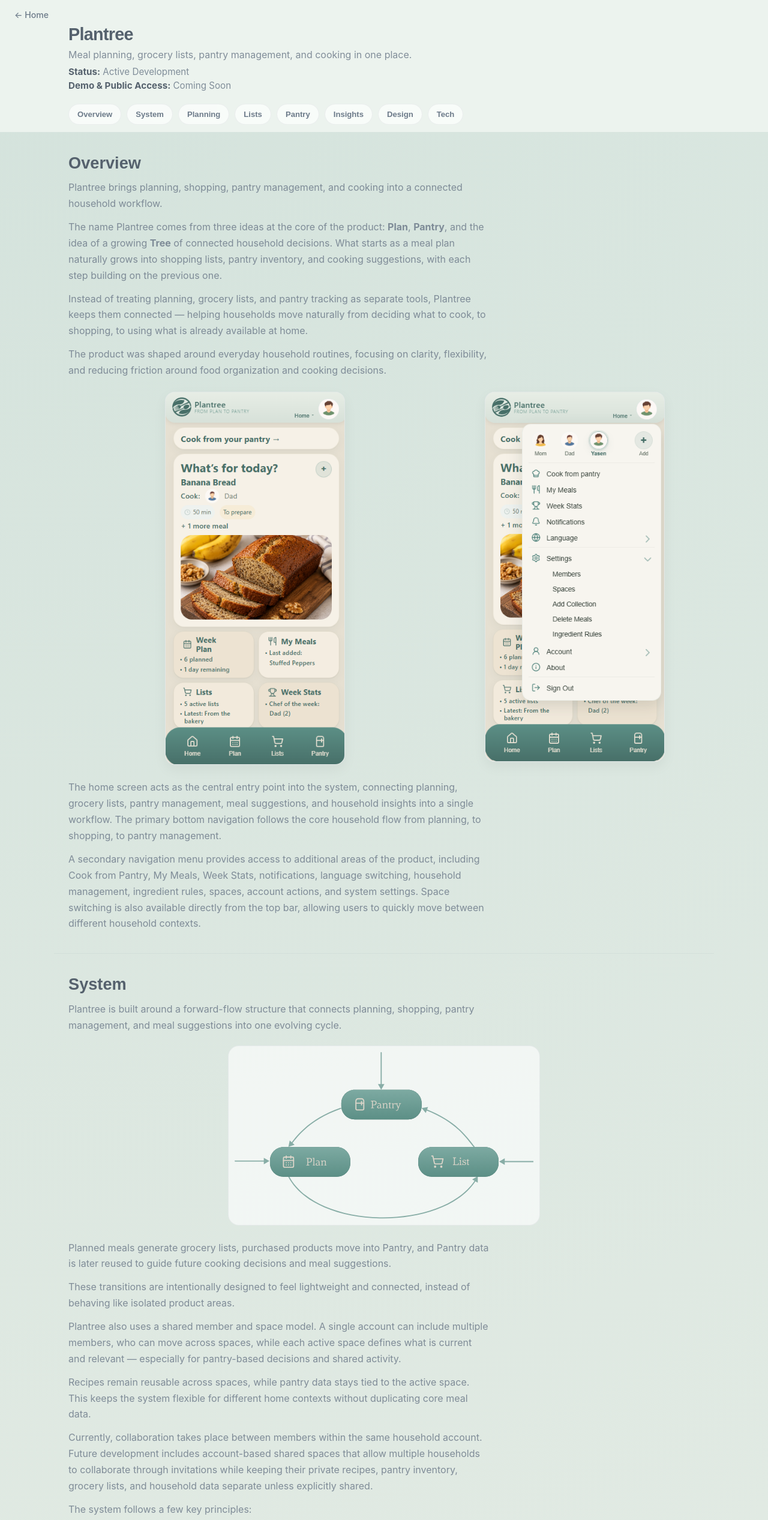
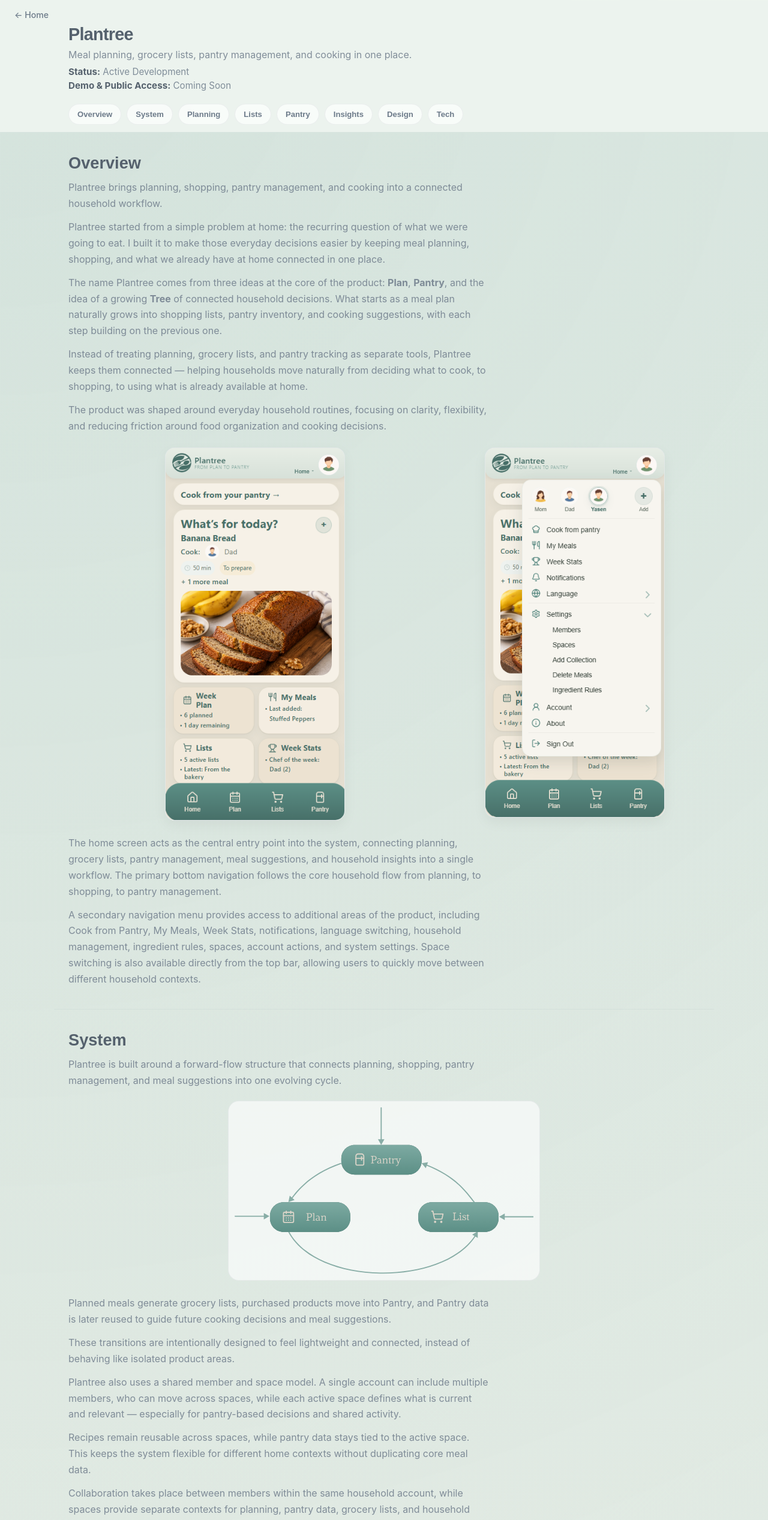
Before and after one commit to radigirl/radostina-portfolio, an Angular app: page /projects/plantree in a window 1280 px wide. Shown: the top 2534 px of the page at 60% size. Built offline with nearby package versions, Linux system fonts and the light colour scheme.

Commit message:
tech section updated

```diff
--- a/src/app/features/projects/peacely-detail/peacely-detail.scss
+++ b/src/app/features/projects/peacely-detail/peacely-detail.scss
@@ -4,7 +4,7 @@
 
 :host {
     display: block;
-    min-height: 100vh;
+    min-height: 100svh;
     background:
         radial-gradient(circle at top left, rgba(244, 232, 218, 0.24), transparent 32%),
         linear-gradient(180deg, #fffaf5 0%, #f8eee4 55%, #fff8f2 100%);
--- a/src/app/features/projects/plantree-detail/plantree-detail.html
+++ b/src/app/features/projects/plantree-detail/plantree-detail.html
@@ -32,6 +32,12 @@
 
     <p>
         Plantree brings planning, shopping, pantry management, and cooking into a connected household workflow.
+    </p>
+
+    <p>
+        Plantree started from a simple problem at home: the recurring question of what we were going to eat.
+        I built it to make those everyday decisions easier by keeping meal planning, shopping, and what we
+        already have at home connected in one place.
     </p>
 
     <p>
@@ -105,10 +111,8 @@
     </p>
 
     <p>
-        Currently, collaboration takes place between members within the same household account.
-        Future development includes account-based shared spaces that allow multiple households
-        to collaborate through invitations while keeping their private recipes, pantry inventory,
-        grocery lists, and household data separate unless explicitly shared.
+        Collaboration takes place between members within the same household account, while spaces
+        provide separate contexts for planning, pantry data, grocery lists, and household activity.
     </p>
 
     <p class="system-intro">
@@ -692,20 +696,32 @@
     </p>
 
     <p>
-        The frontend is built with standalone Angular components and SCSS, using a shared design system with reusable
-        layouts, chips, dialogs, cards, bottom sheets, and responsive breakpoints across mobile, tablet, and desktop
-        devices.
+        The frontend is built with Angular, TypeScript, RxJS, and SCSS, using standalone components and a shared design
+        system with reusable layouts, chips, dialogs, cards, bottom sheets, and responsive breakpoints across mobile,
+        tablet, and desktop devices.
     </p>
 
     <p>
-        Supabase powers authentication, realtime synchronization, database storage, and image uploads.
-        Realtime subscriptions keep shared household data synchronized across devices, supporting collaborative
-        planning, grocery management, and pantry workflows.
+        Supabase powers authentication, PostgreSQL data storage, Realtime synchronization, and private file storage.
+        Row Level Security (RLS) keeps application data scoped to the appropriate household account, while private
+        Storage buckets use access policies and signed URLs to protect meal images and member avatars.
     </p>
 
     <p>
-        Authentication is handled through Supabase and provides account-based
-        access to personal household data.
+        Supabase Realtime keeps shared Grocery Lists synchronized across household devices, allowing changes made by
+        one household member to appear for others without manual refresh.
+    </p>
+
+    <p>
+        Authentication is handled through Supabase, with signup, email verification, login, password recovery,
+        and password reset flows. Transactional authentication emails are delivered through Resend using
+        Plantree's custom domain.
+    </p>
+
+    <p>
+        Plantree is deployed through Cloudflare Pages at plantree.io with HTTPS and Progressive Web App support.
+        Deployment is connected to the GitHub repository through a CI/CD workflow, so production updates are built
+        and published from the project source.
     </p>
 
     <img class="shot-mobile" src="assets/images/plantree/login-screen.png" alt="Plantree login screen" />
```
Also changed, not shown: src/assets/images/plantree/login-screen.png.
